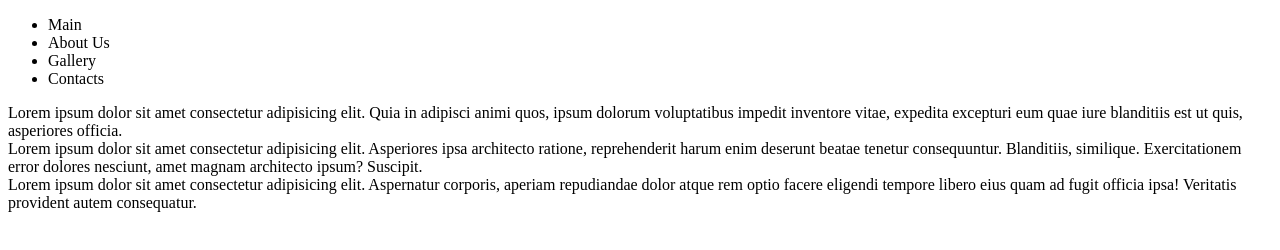
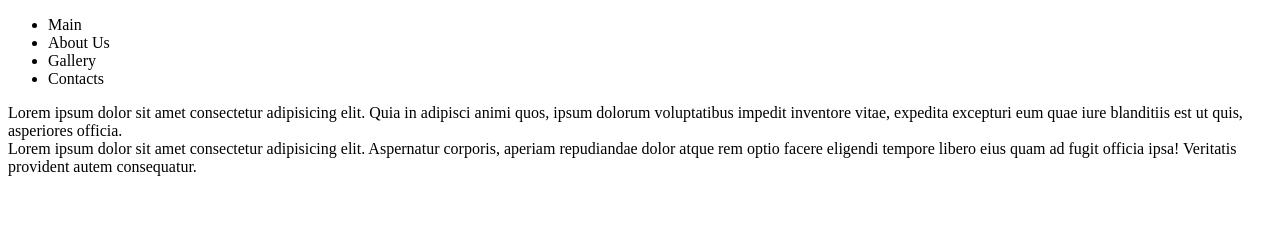
Before and after one commit to VitaliyBogdanuk/git-hackers-course, a plain HTML site: page index.html in a window 1280 px wide. Drawn offline with Linux system fonts and the light colour scheme.

Commit message:
Update index.html

```diff
--- a/index.html
+++ b/index.html
@@ -15,7 +15,6 @@
         </ul>
     </nav>
     <div>Lorem ipsum dolor sit amet consectetur adipisicing elit. Quia in adipisci animi quos, ipsum dolorum voluptatibus impedit inventore vitae, expedita excepturi eum quae iure blanditiis est ut quis, asperiores officia.</div>
-    <div>Lorem ipsum dolor sit amet consectetur adipisicing elit. Asperiores ipsa architecto ratione, reprehenderit harum enim deserunt beatae tenetur consequuntur. Blanditiis, similique. Exercitationem error dolores nesciunt, amet magnam architecto ipsum? Suscipit.</div>
     <div>Lorem ipsum dolor sit amet consectetur adipisicing elit. Aspernatur corporis, aperiam repudiandae dolor atque rem optio facere eligendi tempore libero eius quam ad fugit officia ipsa! Veritatis provident autem consequatur.</div>
 </body>
 </html>
```
